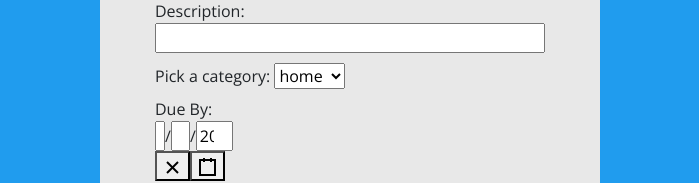
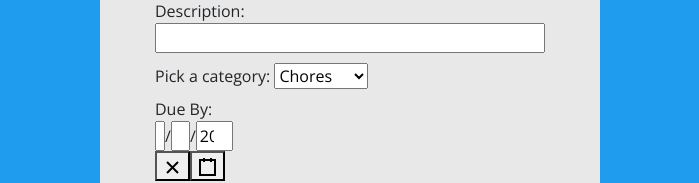
Before and after one commit to fatimaaltaf/todo-list-th, a React (Create React App) app: page / in a window 1280 px wide. Shown: the part 418-601 px from the top of the page, without its empty margins (290-989 px from the left). Built offline with nearby package versions, Linux system fonts and the light colour scheme.

Commit message:
add new categories to category array

```diff
--- a/src/components/Form.js
+++ b/src/components/Form.js
@@ -5,7 +5,14 @@ import DatePicker from "react-date-picker";
 export default function Form(props) {
   const { addTask } = props;
 
-  const categoryOptions = ["home", "work", "school", "social"];
+  const categoryOptions = [
+    "Chores",
+    "Groceries",
+    "Outing",
+    "School",
+    "Shopping",
+    "Work"
+  ];
   const [title, setTitle] = useState(""); //set default title to empty
   const [description, setDescription] = useState(""); //set default desc to empty
   const [startDate, setStartDate] = useState(new Date()); //set default date to today
```
